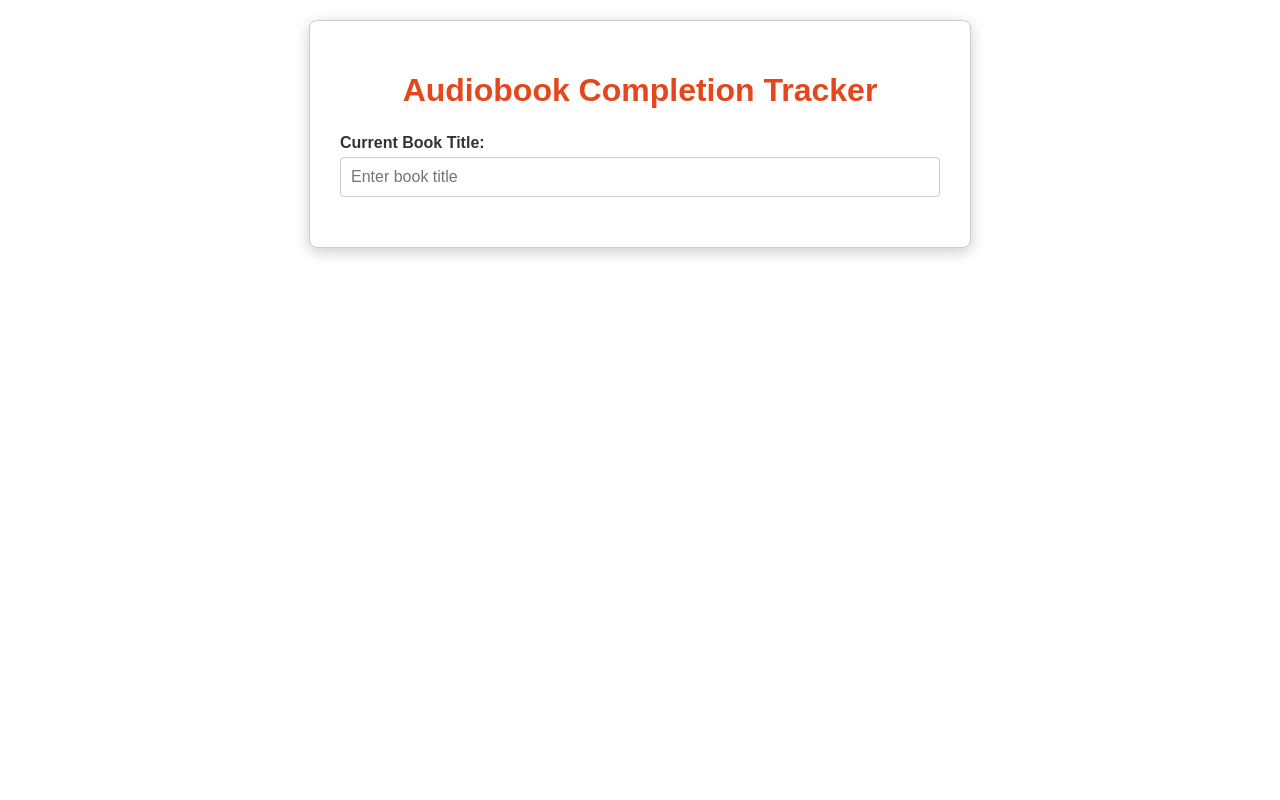
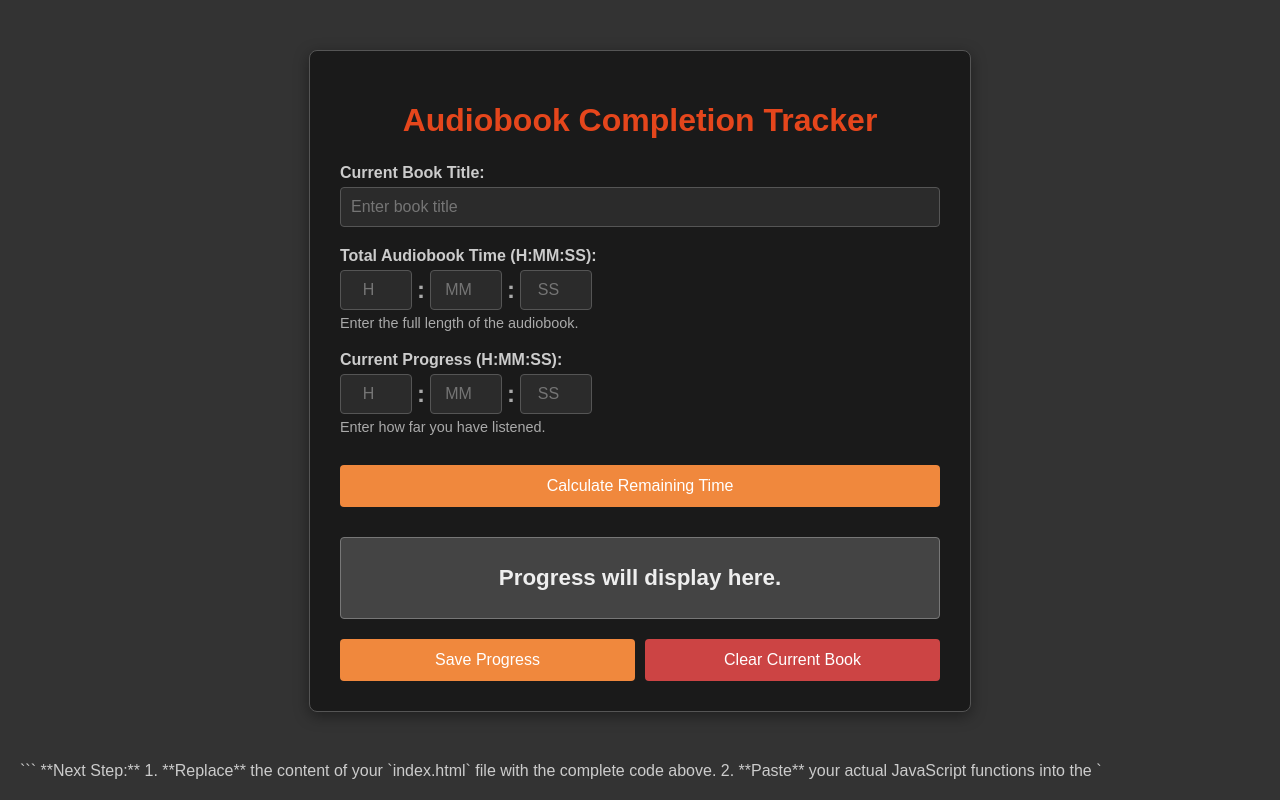
Before and after one commit to ashtonncooper/Audiobook-Progress-Tracker, a plain HTML site: page index.html in a window 1280 px wide. Drawn offline with Linux system fonts and the light colour scheme.

Commit message:
Update index.html

````diff
--- a/index.html
+++ b/index.html
@@ -16,17 +16,17 @@
             font-family: Arial, sans-serif;
             margin: 20px;
             padding: 0;
-            background-color: #fff;
-            color: #333;
+            background-color: #333; /* Set dark background based on your image */
+            color: #ccc; /* Set light text color */
         }
         .container {
             max-width: 600px;
-            margin: 0 auto;
-            background-color: #fff;
+            margin: 50px auto; /* Centering the box */
+            background-color: #1a1a1a; /* Dark container background */
             padding: 30px;
             border-radius: 8px;
-            box-shadow: 0 4px 15px rgba(0, 0, 0, 0.2);
-            border: 1px solid #ccc;
+            box-shadow: 0 4px 15px rgba(0, 0, 0, 0.4);
+            border: 1px solid #555;
         }
         h1 {
             color: #e5461c;
@@ -40,6 +40,7 @@
             display: block;
             margin-bottom: 5px;
             font-weight: bold;
+            color: #ccc;
         }
         .time-input-group {
             display: flex;
@@ -50,22 +51,26 @@
             width: 50px;
             padding: 10px;
             text-align: center;
-            border: 1px solid #ccc;
+            border: 1px solid #555;
             border-radius: 4px;
             font-size: 16px;
+            background-color: #2b2b2b; /* Dark input background */
+            color: #eee;
         }
         .time-separator {
             font-size: 1.5em;
             font-weight: bold;
-            color: #666;
+            color: #aaa;
         }
         input[type="text"] {
             width: 100%;
             padding: 10px;
-            border: 1px solid #ccc;
+            border: 1px solid #555;
             border-radius: 4px;
             box-sizing: border-box;
             font-size: 16px;
+            background-color: #2b2b2b; /* Dark input background */
+            color: #eee;
         }
         button {
             background-color: #f0883d;
@@ -83,7 +88,7 @@
             background-color: #e5461c;
         }
         .button-group {
-            display: none;
+            display: flex; /* Changed from 'none' for testing */
             gap: 10px;
             margin-top: 20px;
         }
@@ -94,8 +99,8 @@
         #result {
             margin-top: 30px;
             padding: 15px;
-            background-color: #e6f7ff;
-            border: 1px solid #b3e0ff;
+            background-color: #444; /* Dark result background */
+            border: 1px solid #777;
             border-radius: 4px;
             font-size: 1.4em;
             text-align: center;
@@ -106,13 +111,14 @@
             justify-content: center;
             flex-direction: column;
             line-height: 1.2;
+            color: #eee;
         }
         #result div {
             margin: 2px 0;
         }
         .time-label {
             font-size: 0.9em;
-            color: #666;
+            color: #aaa;
             margin-top: 5px;
         }
     </style>
@@ -125,3 +131,82 @@
     <div class="input-group">
         <label for="bookTitle">Current Book Title:</label>
         <input type="text" id="bookTitle" placeholder="Enter book title" onblur="handleTitleBlur()" oninput="toggleClearButtons()">
+    </div>
+
+    <div class="input-group">
+        <label>Total Audiobook Time (H:MM:SS):</label>
+        <div class="time-input-group">
+            <input type="number" id="totalHours" placeholder="H" min="0">
+            <span class="time-separator">:</span>
+            <input type="number" id="totalMinutes" placeholder="MM" min="0" max="59">
+            <span class="time-separator">:</span>
+            <input type="number" id="totalSeconds" placeholder="SS" min="0" max="59">
+        </div>
+        <div class="time-label">Enter the full length of the audiobook.</div>
+    </div>
+
+    <div class="input-group">
+        <label>Current Progress (H:MM:SS):</label>
+        <div class="time-input-group">
+            <input type="number" id="progressHours" placeholder="H" min="0">
+            <span class="time-separator">:</span>
+            <input type="number" id="progressMinutes" placeholder="MM" min="0" max="59">
+            <span class="time-separator">:</span>
+            <input type="number" id="progressSeconds" placeholder="SS" min="0" max="59">
+        </div>
+        <div class="time-label">Enter how far you have listened.</div>
+    </div>
+
+    <button onclick="calculateRemainingTime()">Calculate Remaining Time</button>
+
+    <div id="result">
+        <div>Progress will display here.</div>
+    </div>
+
+    <div class="button-group" id="buttonGroup">
+        <button onclick="saveProgress()">Save Progress</button>
+        <button onclick="clearProgress()" style="background-color: #cc4444;">Clear Current Book</button>
+    </div>
+
+</div> <script>
+    // --- JAVASCRIPT PLACEHOLDERS ---
+    // You need to paste your actual functions here to make the buttons work!
+    function loadProgress() {
+        console.log("Loading progress from local storage...");
+        // Your logic to load saved data
+    }
+
+    function handleTitleBlur() {
+        console.log("Book title updated.");
+        // Your logic for saving the title
+    }
+
+    function toggleClearButtons() {
+        // Your logic to show/hide the clear button
+    }
+
+    function calculateRemainingTime() {
+        console.log("Calculating remaining time...");
+        // Your calculation logic
+    }
+
+    function saveProgress() {
+        console.log("Saving current progress...");
+        // Your save logic
+    }
+
+    function clearProgress() {
+        console.log("Clearing all progress...");
+        // Your clear logic
+    }
+</script>
+
+</body> </html> ```
+
+**Next Step:**
+
+1.  **Replace** the content of your `index.html` file with the complete code above.
+2.  **Paste** your actual JavaScript functions into the `<script>` tag where the placeholders are.
+3.  **Commit and Push** the updated `index.html` to your GitHub repository.
+4.  Check your GitHub Pages link to confirm the full app appears.
+5.  If it looks correct, you can run the final **`bubblewrap build`** to create the updated APK.
````
